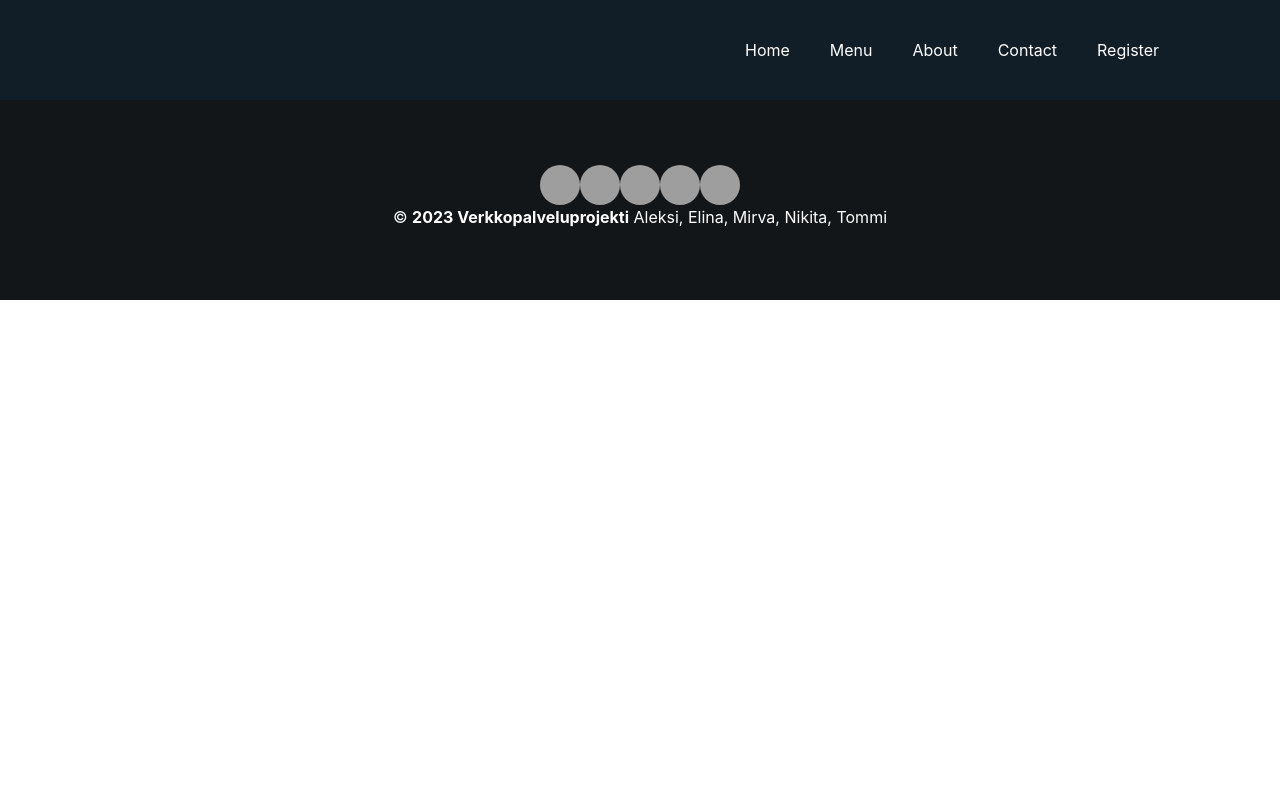
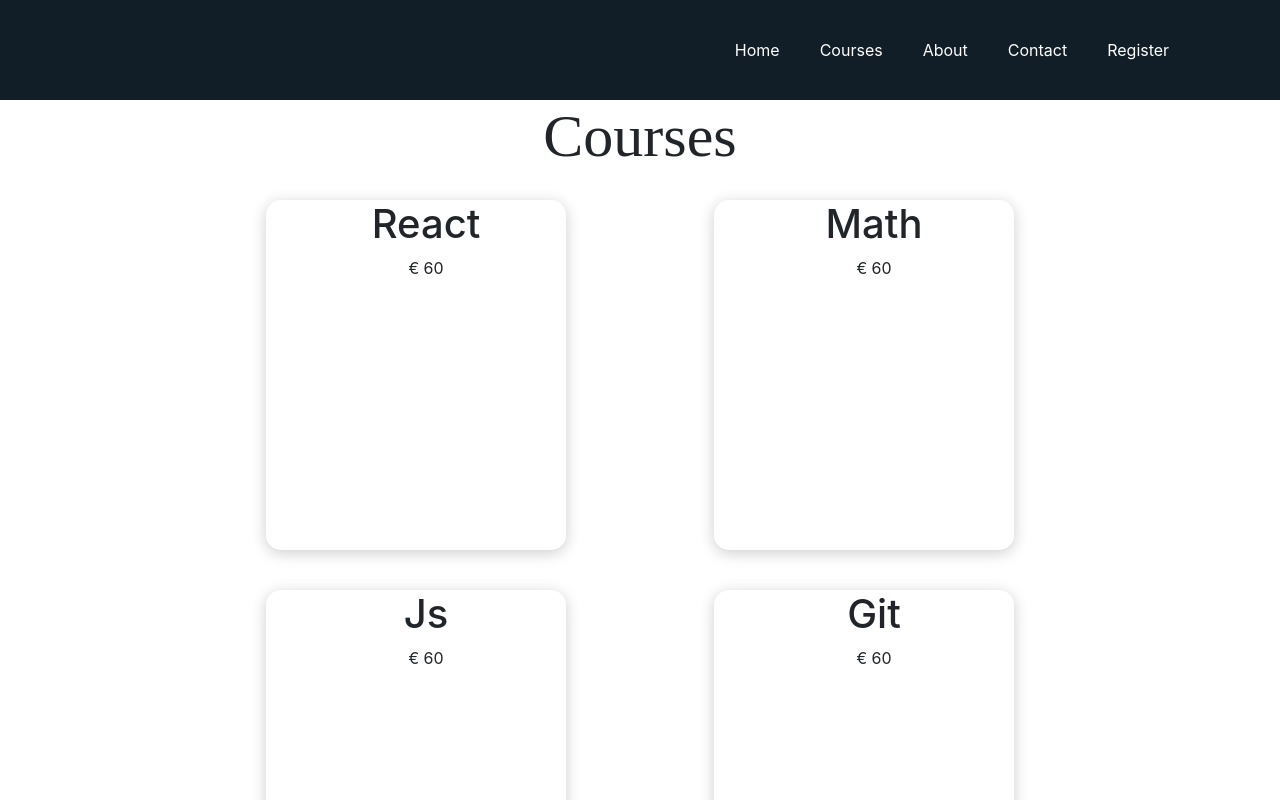
Before and after one commit to mehtae/2023_4B_Verkkopalveluprojekti, a React (Create React App) app: page /Courses in a window 1280 px wide. Shown: the top 800 px of the page. Built offline with nearby package versions, Linux system fonts and the light colour scheme; grey boxes are pictures that could not be loaded.

Commit message:
Lisätty kurssialusta, kuvat puuttuvat

```diff
--- a/src/App.js
+++ b/src/App.js
@@ -1,7 +1,7 @@
 import './App.css';
 import Navbar from './components/Navbar';
 import Home from './pages/Home';
-import Menu from './pages/Menu.js'
+import Courses from './pages/Courses.js'
 import Shoppingcart from './pages/Shoppingcart.js'
 import About from './pages/About.js'
 import ContactUs from './pages/Contact.js'
@@ -18,7 +18,7 @@ function App() {
       <Navbar/>
         <Routes>
           <Route exact path="/" element={<Home/>} />
-          <Route exact path="/Menu" element={<Menu/>} />
+          <Route exact path="/Courses" element={<Courses/>} />
           <Route exact path="/About" element={<About/>} />
           <Route exact path="/Contact" element={<ContactUs/>} />
           <Route exact path="/Register" element={<Register/>} />
--- a/src/components/MenuItem.js
+++ b/src/components/CourseItem.js
@@ -1,13 +1,13 @@
 import React from "react";
 
 
-function MenuItem({ image, name, price }) {
+function CourseItem({ image, name, price }) {
   return (
-    <div className="menuItem">
+    <div className="courseItem">
       <h1> {name} </h1>
       <p> € {price} </p>
     </div>
   );
 }
 
-export default MenuItem;
+export default CourseItem;
--- a/src/components/Navbar.js
+++ b/src/components/Navbar.js
@@ -14,7 +14,7 @@ function Navbar() {
       <div className="leftSide" id={openLinks ? "open" : "close"}>
         <div className="hiddenLinks">
           <Link to="/"> Home </Link>
-          <Link to="/menu"> Menu </Link>
+          <Link to="/courses"> Courses </Link>
           <Link to="/about"> About </Link>
           <Link to="/register"> Register </Link>
           <Link to="/contact"> Contact </Link>
@@ -22,7 +22,7 @@ function Navbar() {
       </div>
       <div className="rightSide">
         <Link to="/"> Home </Link>
-        <Link to="/menu"> Menu </Link>
+        <Link to="/courses"> Courses </Link>
         <Link to="/about"> About </Link>
         <Link to="/contact"> Contact </Link>
         <Link to="/register"> Register </Link>
--- a/src/helper/MenuList.js
+++ b/src/helper/CourseList.js
@@ -1,6 +1,6 @@
 
 
-export const MenuList= [
+export const CourseList= [
     {
         name:"React",
 
--- a/src/pages/Courses.js
+++ b/src/pages/Courses.js
@@ -0,0 +1,26 @@
+import React from "react";
+import { CourseList } from "../helper/CourseList";
+import CourseItem from "../components/CourseItem.js";
+import "../styles/courses.css";
+
+function Courses() {
+  return (
+    <div className="course">
+      <h1 className="courseTitle">Courses</h1>
+      <div className="courseList">
+        {CourseList.map((courseItem, key) => {
+          return (
+            <CourseItem
+              key={key}
+              image={courseItem.image}
+              name={courseItem.name}
+              price={courseItem.price}
+            />
+          );
+        })}
+      </div>
+    </div>
+  );
+}
+
+export default Courses;
--- a/src/pages/Menu.js
+++ /dev/null
@@ -1,26 +0,0 @@
-import React from "react";
-import { MenuList } from "../helper/MenuList";
-import MenuItem from "../components/MenuItem.js";
-import "../styles/menu.css";
-
-function Menu() {
-  return (
-    <div className="menu">
-      <h1 className="menuTitle">menuTitle</h1>
-      <div className="menuList">
-        {MenuList.map((menuItem, key) => {
-          return (
-            <MenuItem
-              key={key}
-              image={menuItem.image}
-              name={menuItem.name}
-              price={menuItem.price}
-            />
-          );
-        })}
-      </div>
-    </div>
-  );
-}
-
-export default Menu;
--- a/src/styles/menu.css
+++ b/src/styles/courses.css
@@ -1,4 +1,4 @@
-.menu {
+.course {
     width: 100%;
     height: auto;
     display: flex;
@@ -6,12 +6,12 @@
     align-items: center;
     flex-direction: column;
   }
-  .menu .menuTitle {
+  .course .courseTitle {
     font-family: cursive;
     font-size: 60px;
   }
 
-  .menuList {
+  .courseList {
     width: 70vw;
     height: auto;
     display: grid;
@@ -19,20 +19,20 @@
     place-items: center;
   }
 
-  .menuItem {
+  .courseItem {
     border-radius: 15px;
     width: 300px;
     height: 350px;
     margin: 20px;
     box-shadow: 0px 3px 15px rgba(0, 0, 0, 0.2);
   }
-  .menuItem:hover {
+  .courseItem:hover {
     box-shadow: 0px 3px 15px rgba(0, 0, 0, 0.5);
     transition: 0.3s ease-in;
     cursor: pointer;
   }
 
-  .menuItem div {
+  .courseItem div {
     border-top-left-radius: 15px;
     border-top-right-radius: 15px;
     width: 100%;
@@ -42,19 +42,19 @@
     background-size: cover;
   }
 
-  .menuItem h1,
-  .menuItem p {
+  .courseItem h1,
+  .courseItem p {
     margin-left: 20px;
   }
 
   @media only screen and (max-width: 1300px) {
-    .menuList {
+    .courseList {
       grid-template-columns: 1fr 1fr;
     }
   }
 
   @media only screen and (max-width: 800px) {
-    .menuList {
+    .courseList {
       grid-template-columns: 1fr;
     }
   }
```
